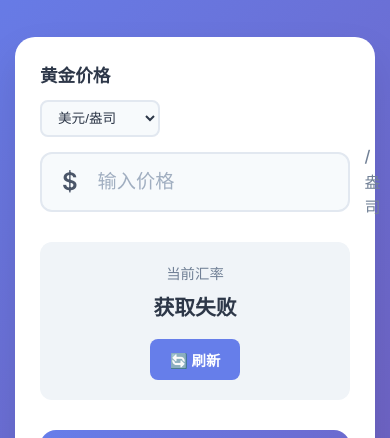
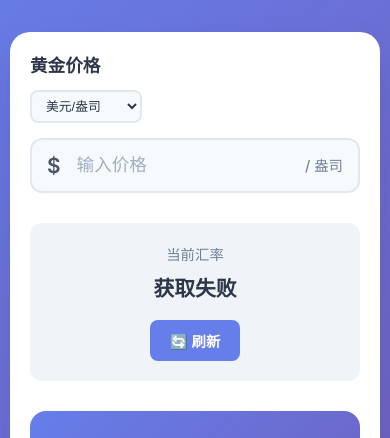
Before and after one commit to lg8294/gold-price-converter, a website built with Vite: page index.html in a window 390 px wide. Shown: the part 107-545 px from the top of the page. Built offline with nearby package versions, Linux system fonts and the light colour scheme; no server answers.

Commit message:
style: 优化货币转换器的样式和布局
- 在 body 和 input-group 中添加 min-width: 0 防止元素溢出
- 在 unit 中添加 white-space: nowrap 和 flex-shrink: 0 防止单位换行和压缩
- 新增小屏幕 (max-width: 480px) 和超小屏幕 (max-width: 360px) 的响应式样式
- 调整不同屏幕尺寸下的字体大小和内边距

```diff
--- a/style.css
+++ b/style.css
@@ -111,6 +111,7 @@ body {
   padding: 0 20px;
   transition: all 0.3s ease;
   height: 60px;
+  min-width: 0; /* 防止flex子元素溢出 */
 }
 
 .input-group:focus-within {
@@ -134,6 +135,7 @@ body {
   color: #2d3748;
   outline: none;
   padding: 0 10px;
+  min-width: 0; /* 防止输入框溢出 */
 }
 
 .input-group input::placeholder {
@@ -145,6 +147,8 @@ body {
   color: #718096;
   font-weight: 500;
   margin-left: 10px;
+  white-space: nowrap; /* 防止单位换行 */
+  flex-shrink: 0; /* 防止单位被压缩 */
 }
 
 .exchange-rate {
@@ -335,6 +339,72 @@ body {
   }
 }
 
+/* 小屏幕优化 */
+@media (max-width: 480px) {
+  .container {
+    padding: 10px;
+  }
+
+  .converter-card {
+    padding: 20px;
+  }
+
+  .input-group {
+    padding: 0 15px;
+    height: 55px;
+  }
+
+  .input-group input {
+    font-size: 1.1rem;
+    padding: 0 8px;
+  }
+
+  .unit {
+    font-size: 0.9rem;
+    margin-left: 8px;
+  }
+
+  .currency-symbol {
+    font-size: 1.3rem;
+    margin-right: 8px;
+  }
+
+  .unit-selector select {
+    min-width: 90px;
+    font-size: 0.8rem;
+    padding: 6px 10px;
+  }
+}
+
+/* 超小屏幕优化 */
+@media (max-width: 360px) {
+  .input-group {
+    padding: 0 12px;
+    height: 50px;
+  }
+
+  .input-group input {
+    font-size: 1rem;
+    padding: 0 6px;
+  }
+
+  .unit {
+    font-size: 0.85rem;
+    margin-left: 6px;
+  }
+
+  .currency-symbol {
+    font-size: 1.2rem;
+    margin-right: 6px;
+  }
+
+  .unit-selector select {
+    min-width: 80px;
+    font-size: 0.75rem;
+    padding: 5px 8px;
+  }
+}
+
 /* 加载动画 */
 .loading {
   animation: pulse 1.5s ease-in-out infinite;
```
